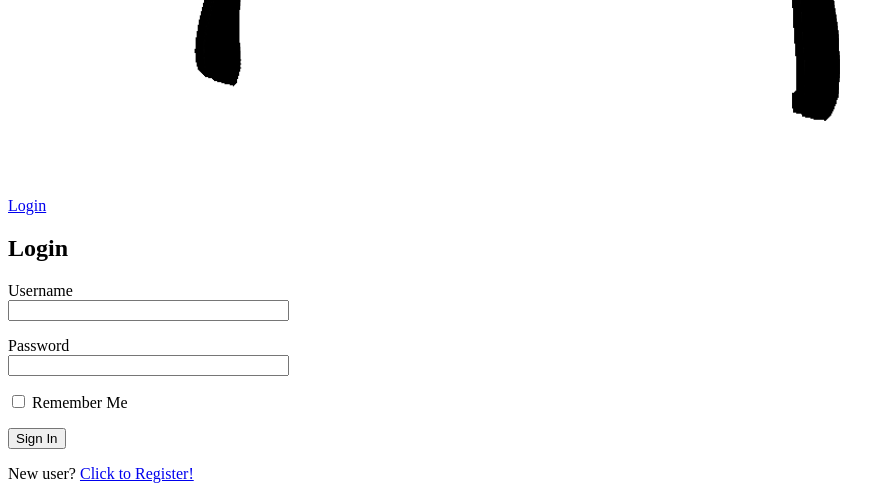
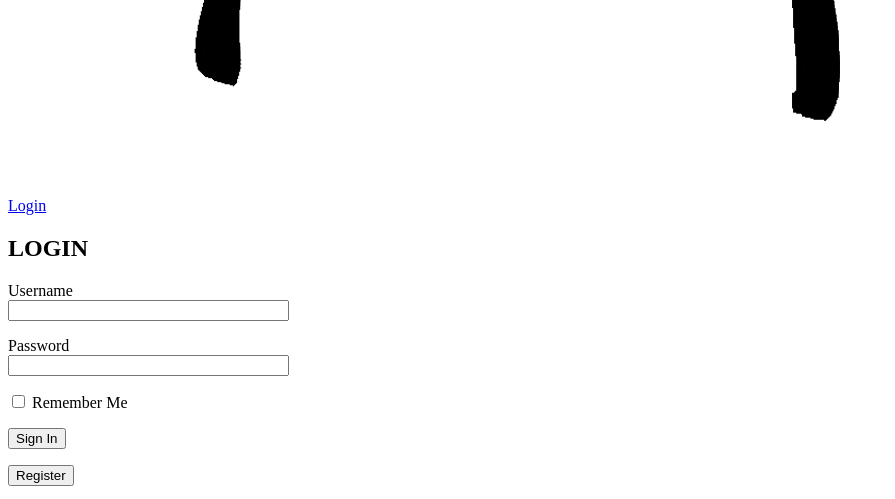
Before and after one commit to ytorg/Yotter, a Flask app: page /login in a window 1280 px wide. Shown: the part 742-1241 px from the top of the page, without its empty margins (0-895 px from the left). Run offline with Flask 2, Linux system fonts and the light colour scheme.

Commit message:
Improve login page UI

```diff
--- a/app/forms.py
+++ b/app/forms.py
@@ -5,10 +5,11 @@ from app.models import User
 
 
 class LoginForm(FlaskForm):
+    style={'class': 'ui primary button'}
     username = StringField('Username', validators=[DataRequired()])
     password = PasswordField('Password', validators=[DataRequired()])
     remember_me = BooleanField('Remember Me')
-    submit = SubmitField('Sign In')
+    submit = SubmitField('Sign In', render_kw=style)
 
 class SearchForm(FlaskForm):
     username = StringField('Username')
--- a/app/templates/base.html
+++ b/app/templates/base.html
@@ -45,6 +45,7 @@
 
         {% with messages = get_flashed_messages() %}
         {% if messages %}
+            <div class="text centered container ui">
                 <div class="ui info message">
                     <div class="header">
                         Information
@@ -55,7 +56,7 @@
                         {% endfor %}
                     </ul>
                 </div>
-            </ul>
+            </div>
         {% endif %}
         {% endwith %}
 
--- a/app/templates/login.html
+++ b/app/templates/login.html
@@ -11,13 +11,13 @@
         </div>
     </div>
     {% endif %}
-    <h2 class="ui centered header">Login</h2>
-    <div class="ui grid">
-    <div class="ui one column stackable center aligned page grid" id="container">
-        <div class="row">
+    <h2 class="ui centered header">LOGIN</h2>
+    <div class="text center aligned container ui" id="container">
+        <div class="text center aligned container ui">
             <form class="ui form" action="" method="post" novalidate>
                 {{ form.hidden_tag() }}
                 <p>
+                    <i class="user icon"></i>
                     {{ form.username.label }}<br>
                     {{ form.username(size=32) }}<br>
                     {% for error in form.username.errors %}
@@ -25,6 +25,7 @@
                     {% endfor %}
                 </p>
                 <p>
+                    <i class="key icon"></i>
                     {{ form.password.label }}<br>
                     {{ form.password(size=32) }}<br>
                     {% for error in form.password.errors %}
@@ -35,11 +36,8 @@
                 <p>{{ form.submit() }}</p>
             </form>
         </div>
-        <div class="row">
-            <div class="ui compact centered message">
-                <p>New user? <a href="{{ url_for('register') }}">Click to Register!</a></p>
-            </div>
+        <div class="text center aligned container ui">
+            <a href="{{ url_for('register') }}"><button class="ui button">Register</button></a>
         </div>
-    </div>
 </div>
 {% endblock %}
```
Lines whose indentation alone changed are shown as unchanged.
